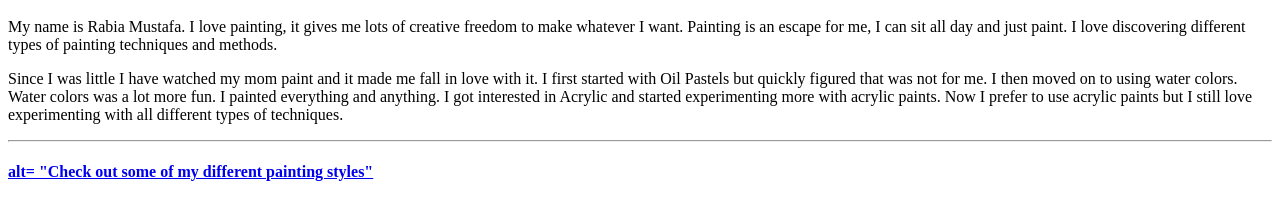
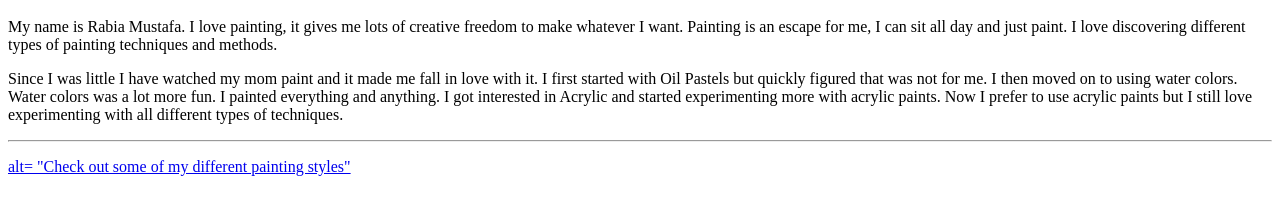
Before and after one commit to tarteelalquran/rabia-mustafa07.github.io, a plain HTML site: page index.html in a window 1280 px wide. Shown: the part 101-320 px from the top of the page. Drawn offline with Linux system fonts and the light colour scheme.

Commit message:
Update index.html

```diff
--- a/index.html
+++ b/index.html
@@ -17,7 +17,7 @@
 			types of techniques.<p>
 		</div>
 		<hr>
-		<h4> <a href= "rabia-mustafa07.github.io/Portfolio.html"> alt= "Check out some of my different painting styles" </h4>
+		<p> <a href= "rabia-mustafa07.github.io/Portfolio.html"> alt= "Check out some of my different painting styles" </p>
 
 	</body>
 
```
